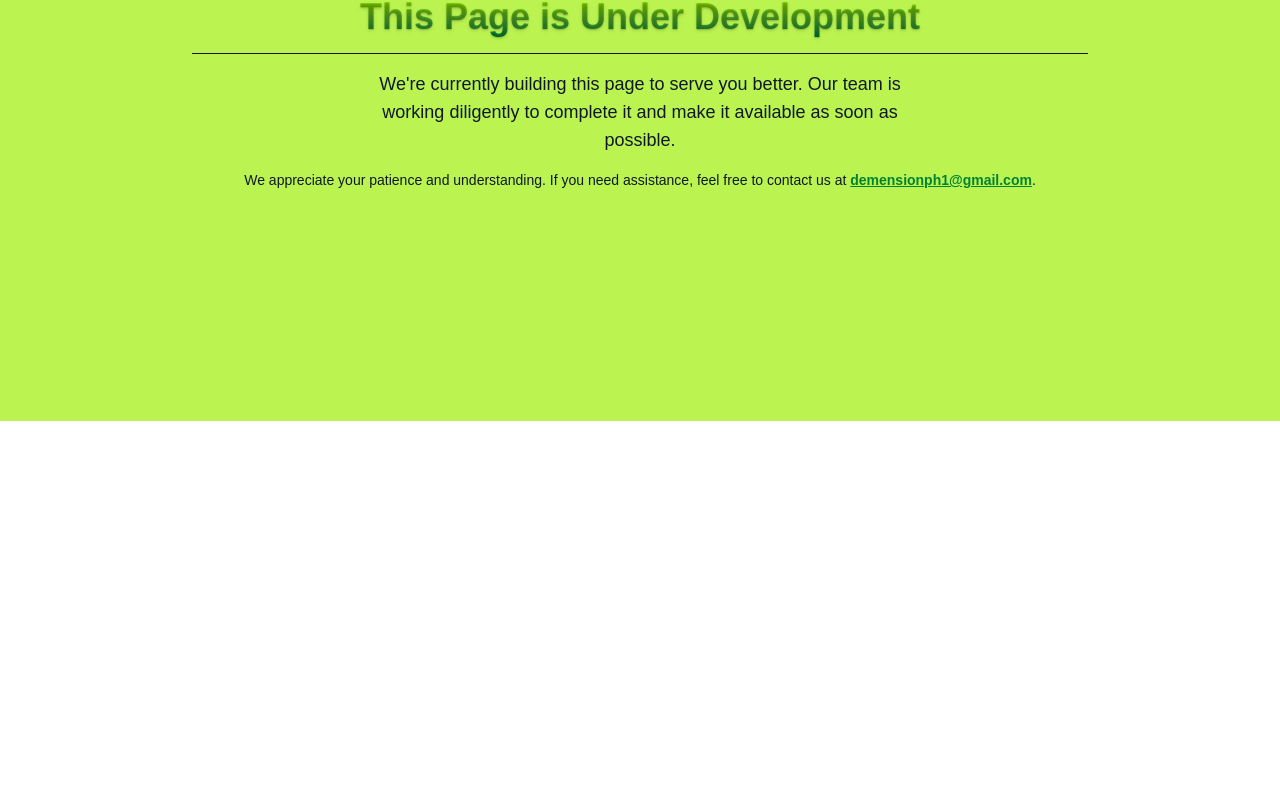
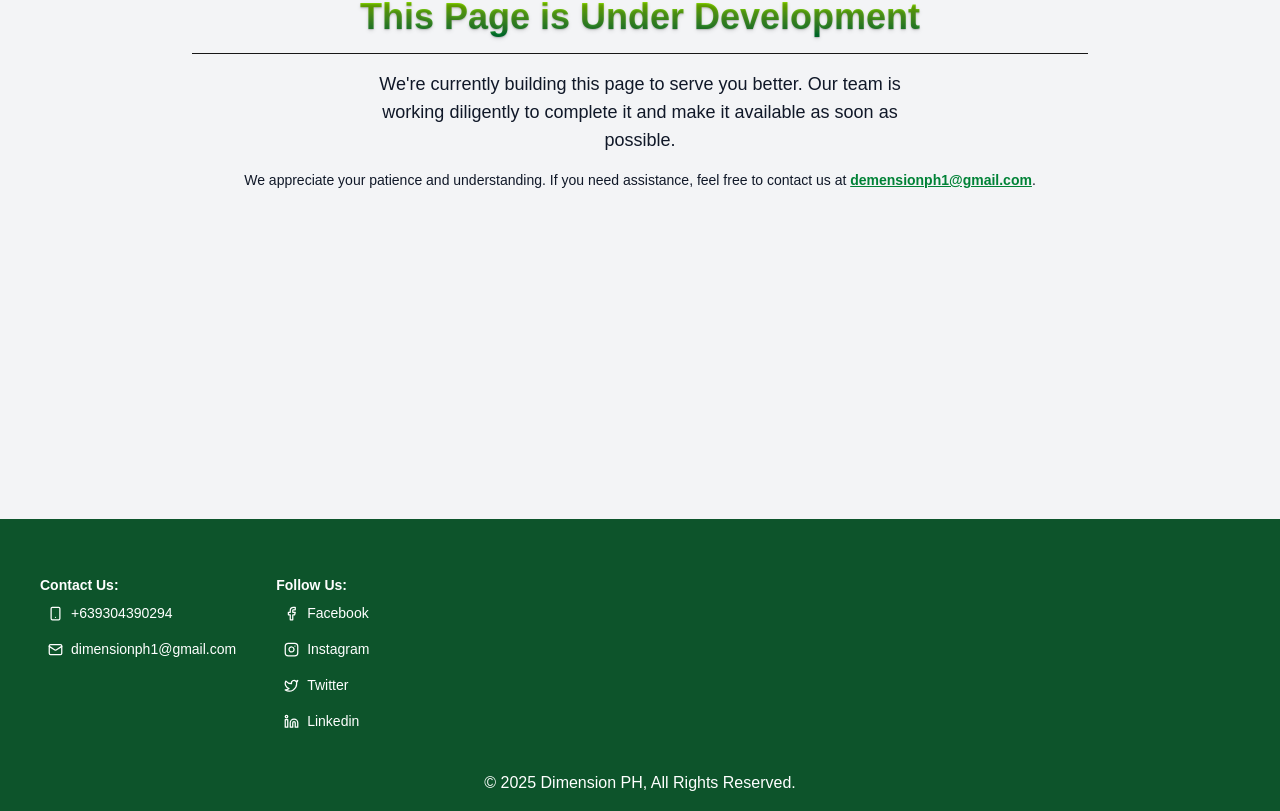
Before and after one commit to Kyenite/dimension-ph, a Next.js app: page /error_code/403 in a window 1280 px wide. Shown: the part 379-1190 px from the top of the page. Before the commit the page ends 800 px from the top, so only its background shows below. Built offline with nearby package versions, Linux system fonts and the light colour scheme.

Commit message:
Fix folder issue/enhance 403&503 page

```diff
--- a/app/components/CommunityBanner.tsx
+++ b/app/components/CommunityBanner.tsx
@@ -9,7 +9,7 @@ export default function CommunityBanner() {
                     </div>
                     <div className="flex flex-col sm:flex-row gap-4" data-id="element-15">
                         <input type="email" placeholder="Enter your email" className="bg-white px-4 py-3 rounded-md text-gray-800 min-w-[250px] focus:outline-none focus:ring-2 focus:ring-white" data-id="element-16"/>
-                        <button className="bg-gray-200 text-green-700 hover:bg-gray-100 px-6 py-3 rounded-md font-medium" data-id="element-17">Subscribe Now</button>
+                        <button className="bg-green-700 text-white hover:bg-green-800 px-6 py-3 rounded-md font-medium" data-id="element-17">Subscribe Now</button>
                     </div>
                 </div>
             </div>
--- a/app/components/Footer.tsx
+++ b/app/components/Footer.tsx
@@ -2,9 +2,9 @@ import { Smartphone, Mail, Facebook, Instagram, Twitter, Linkedin } from "lucide
 
 export default function Footer() {
     return(
-        <footer className="bg-green-900 pt-14 pb-4 text-white px-10">
-            <div className="flex justify-between items-start w-fit gap-10">
-                <div className="flex flex-col justify-start space-y-2">
+        <footer className="bg-green-900 pt-14 pb-4 text-white px-5 lg:px-10">
+            <div className="flex justify-between items-start w-fit gap-5 lg:gap-10">
+                <div className="flex flex-col justify-start space-y-2 text-sm lg:text-md">
                     <h6 className="font-bold">Contact Us:</h6>
                     {/* Contacts */}
                     <div className="ms-2 space-y-4">
@@ -18,7 +18,7 @@ export default function Footer() {
                         </div>
                     </div>
                 </div>
-                <div className="flex flex-col gap-2">
+                <div className="flex flex-col gap-2 text-sm lg:text-md">
                     <h6 className="font-bold">Follow Us:</h6>
                     <div className="ms-2 space-y-4">
                         <div className="flex items-center gap-2">
--- a/app/error_code/403/page.tsx
+++ b/app/error_code/403/page.tsx
@@ -1,16 +1,17 @@
 import Header from "@components/Header"
+import Footer from "@components/Footer"
 import Image from "next/image"
 
 export default function UnderDevelopment() {
     return (
-        <div className="bg-lime-300 h-[100vh] overflow-hidden">
-            <Header />
-            <main>
+        <>
+        <Header />
+            <main className="bg-gray-100 px-10">
                 <div className="py-28 h-screen">
                     <div className="m-auto flex flex-col gap-4">
                         <Image className="m-auto drop-shadow-lg" src={"/images/error/403.png"} alt={"Maintenance"} width={150} height={150} />
                         <div className="text-center space-y-4">
-                            <h1 className="text-4xl font-bold bg-gradient-to-t from-green-700 to-lime-400 bg-clip-text text-transparent text-shadow-md">
+                            <h1 className="text-2xl lg:text-4xl font-bold bg-gradient-to-t from-green-700 to-lime-400 bg-clip-text text-transparent text-shadow-md">
                                 This Page is Under Development
                             </h1>
                             <hr className="w-[80vw] max-w-4xl mx-auto" />
@@ -24,6 +25,7 @@ export default function UnderDevelopment() {
                     </div>
                 </div>
             </main>
-        </div>
+            <Footer />
+        </>
     )
 }
--- a/app/error_code/503/page.tsx
+++ b/app/error_code/503/page.tsx
@@ -1,12 +1,13 @@
 import Header from "@components/Header"
+import Footer from "@components/Footer"
 import Image from "next/image"
 
 export default function Maintenance() {
     return (
-        <div className="bg-lime-300 h-[100vh] overflow-hidden">
+        <>
         <Header />
-            <main>
-                <div className="py-28 h-screen">
+        <main className="px-10 bg-gray-100">
+            <div className="py-18 lg:py-28 h-screen">
                 <div className="m-auto flex flex-col gap-4">
                     <Image className="m-auto drop-shadow-lg" src={"/images/error/503.png"} alt={"Maintenance"} width={150} height={150} />
                     <div className="text-center space-y-4">
@@ -24,6 +25,7 @@ export default function Maintenance() {
                 </div>
             </div>
         </main>
-        </div>
+        <Footer />
+        </>
     )
 }
```
Lines whose indentation alone changed are shown as unchanged.
